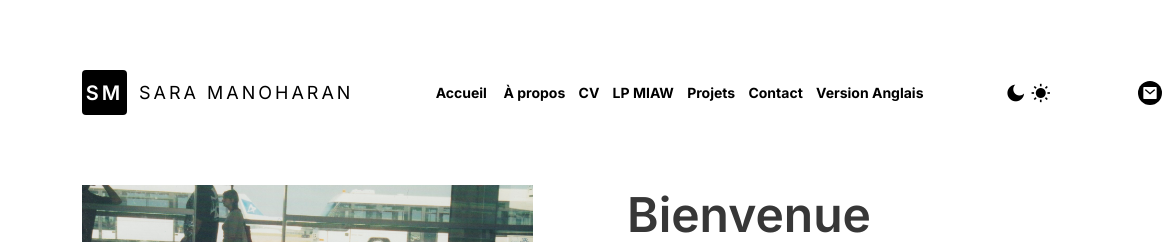
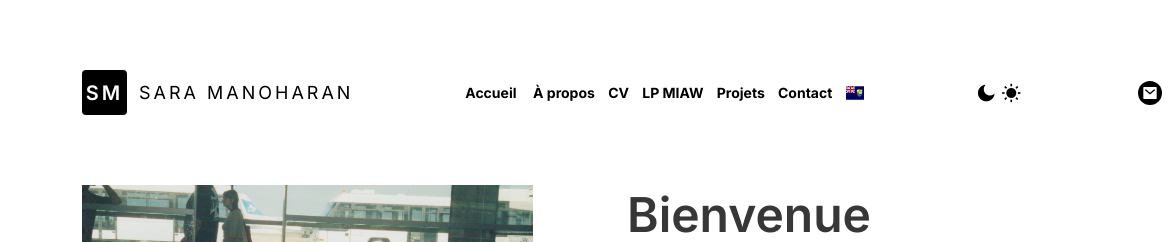
Before and after one commit to saramanoharan/SaraManoharanPortfolio, a plain HTML site: page index.html in a window 1280 px wide. Shown: the top 242 px of the page, 0-1169 px from the left. Drawn offline with nearby package versions, Linux system fonts and the light colour scheme.

Commit message:
Update index.html

```diff
--- a/index.html
+++ b/index.html
@@ -15,6 +15,7 @@
       <!-- Bootstrap CSS -->
       <link href="https://cdn.jsdelivr.net/npm/bootstrap@5.0.2/dist/css/bootstrap.min.css" rel="stylesheet" integrity="sha384-EVSTQN3/azprG1Anm3QDgpJLIm9Nao0Yz1ztcQTwFspd3yD65VohhpuuCOmLASjC" crossorigin="anonymous">
       <link href="https://unpkg.com/aos@2.3.1/dist/aos.css" rel="stylesheet">
+      <link rel="stylesheet" href="https://cdn.jsdelivr.net/gh/lipis/flag-icons@6.6.6/css/flag-icons.min.css"/>
       <!-- Main CSS -->
       <link href="main.css" rel="stylesheet">
 
@@ -39,7 +40,7 @@
                 <a href="#lp-miaw">LP MIAW</a>&nbsp;&nbsp;&nbsp;
                 <a href="#projets">Projets</a>&nbsp;&nbsp;&nbsp;
                 <a href="#contact">Contact</a>&nbsp;&nbsp;&nbsp;
-                <a href="https://saramanoharan.github.io/SaraManoharanPortfolioEnglish/">Version Anglais</a>
+                <a href="https://saramanoharan.github.io/SaraManoharanPortfolioEnglish/"><span class="fi fi-sh"></a>
               </strong>
               </ul>
               <!-- Menu -->
```
